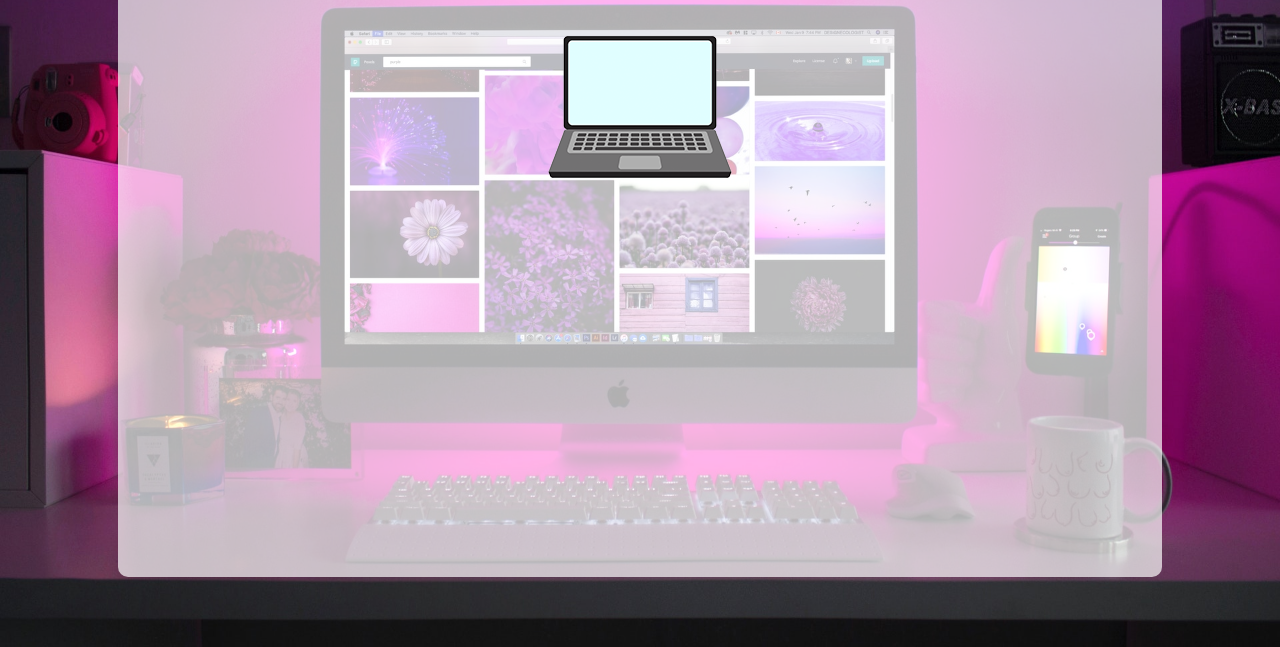
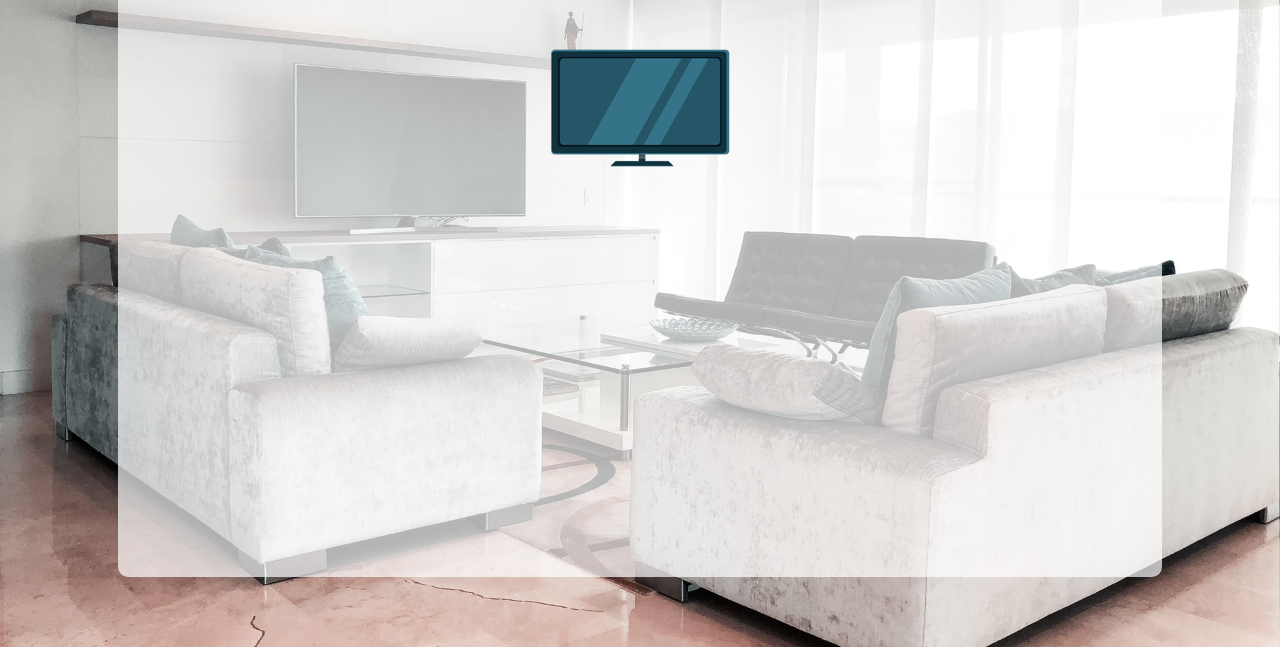
Before and after one commit to Laelmano24/HTML-E-CSS-execicios, a plain HTML site: page Exercícios de HTML e CSS/Exercício29_01.06.2024/Media query/Projeto media query/index.html in a window 1280 px wide. Shown: the part 153-800 px from the top of the page. Drawn offline with Linux system fonts and the light colour scheme.

Commit message:
Update medias queries.css

```diff
--- a/Exercícios de HTML e CSS/Exercício29_01.06.2024/Media query/Projeto media query/styles/medias queries.css
+++ b/Exercícios de HTML e CSS/Exercício29_01.06.2024/Media query/Projeto media query/styles/medias queries.css
@@ -30,12 +30,12 @@
 @media screen and (min-width: 1200px) {
 
     body {
-        background-image: url("../imagens/back-pc.jpg");
+        background-image: url("../imagens/back-tv.jpg");
     }
     main {
         height: 80vh;
     }
-    #computador {
+    #tv {
         display: block;
     }
     #celular {
```
